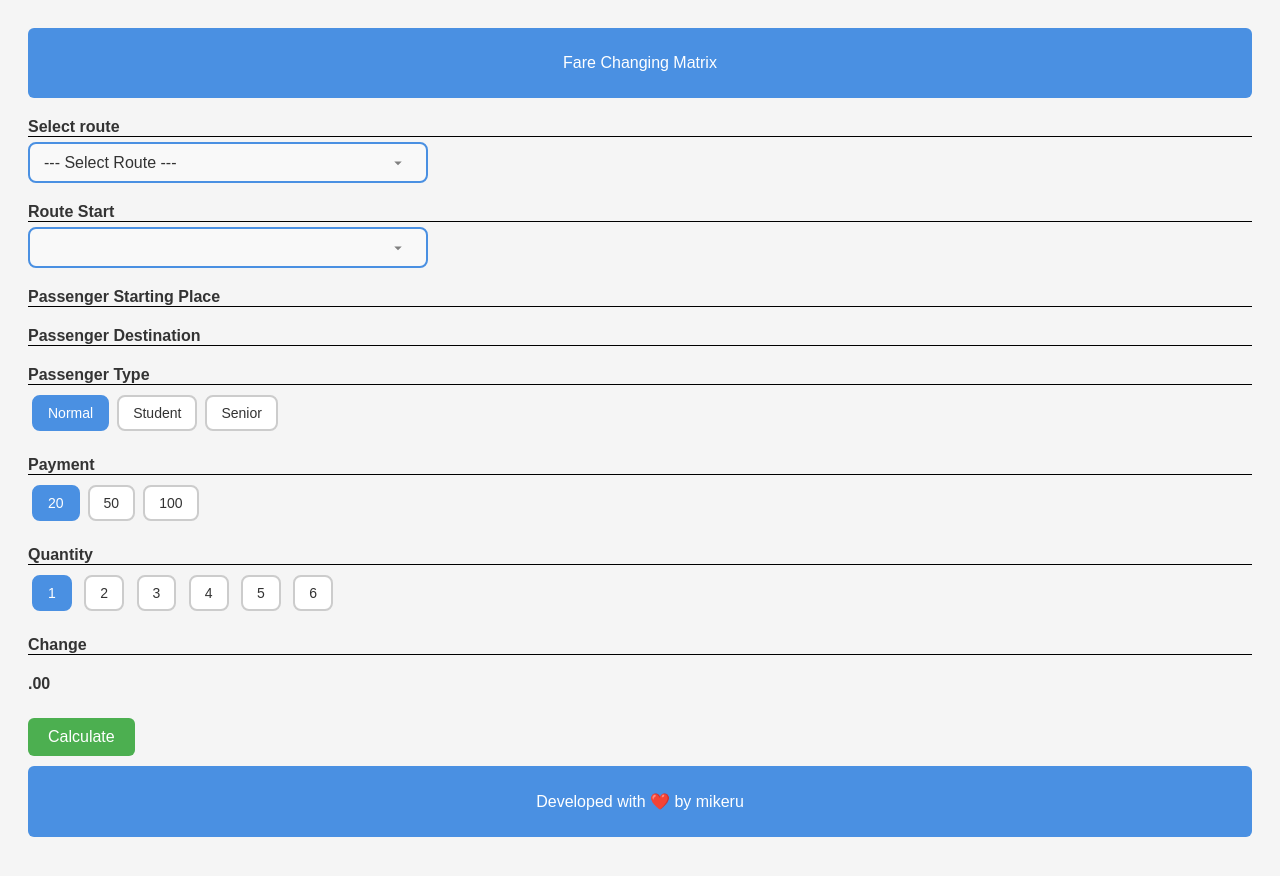
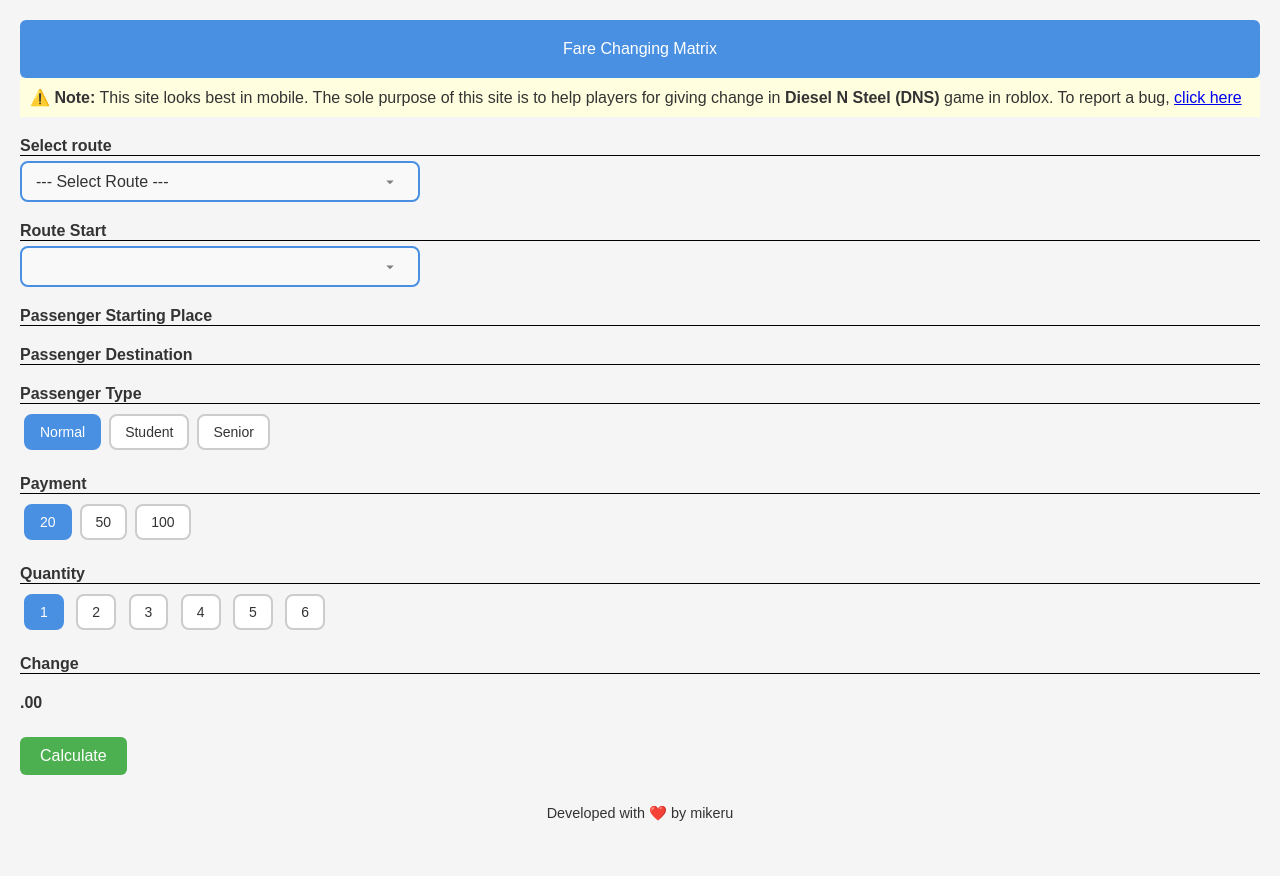
Before and after one commit to Mikeru02/matrix, a plain HTML site: page index.html in a window 1280 px wide. After the commit the page ends 842 px from the top, so only its background shows below. Drawn offline with Linux system fonts and the light colour scheme.

Commit message:
Upgraded UI and analytics

```diff
--- a/index.html
+++ b/index.html
@@ -22,6 +22,13 @@
         <header>
             <p>Fare Changing Matrix</p>
         </header>
+        <article>
+            <p>
+                ⚠️ <strong>Note:</strong> This site looks best in mobile. The sole purpose of this site
+                is to help players for giving change in <strong>Diesel N Steel (DNS)</strong> game in roblox.
+                To report a bug, <a href="https://github.com/Mikeru02/matrix/issues" target="_blank">click here</a>
+            </p>
+        </article>
         <main>
             <p class="title">Select route</p>
             <select id="route">
@@ -93,5 +100,15 @@
         <footer>
             <p>Developed with ❤️ by mikeru</p>
         </footer>
+
+        <!-- Google tag (gtag.js) -->
+        <script async src="https://www.googletagmanager.com/gtag/js?id=G-1T1DK6MN7L"></script>
+        <script>
+        window.dataLayer = window.dataLayer || [];
+        function gtag(){dataLayer.push(arguments);}
+        gtag('js', new Date());
+
+        gtag('config', 'G-1T1DK6MN7L');
+        </script>
     </body>
 </html>
--- a/style.css
+++ b/style.css
@@ -1,3 +1,10 @@
+* {
+    margin: 0;
+    padding: 0;
+    scroll-behavior: smooth;
+    box-sizing: border-box;
+}
+
 /* General layout */
 body {
     font-family: Arial, sans-serif;
@@ -59,13 +66,12 @@ button#calculate:hover {
     background-color: #45a049;
 }
 
-/* Header/Footer */
-header, footer {
+/* Header */
+header {
     text-align: center;
-    padding: 10px 0;
+    padding: 20px;
     background: #4a90e2;
     color: white;
-    margin-bottom: 20px;
     border-radius: 6px;
 }
 
@@ -101,3 +107,18 @@ select:focus {
   border-color: #2563eb;
   box-shadow: 0 0 0 3px rgba(37, 99, 235, 0.2);
 }
+
+footer {
+    margin-top: 20px;
+    text-align: center;
+    font-size: .9rem;
+}
+
+article {
+    background-color: lightyellow;
+    padding: 10px;
+}
+
+article p {
+    text-align: justify;
+}
```
